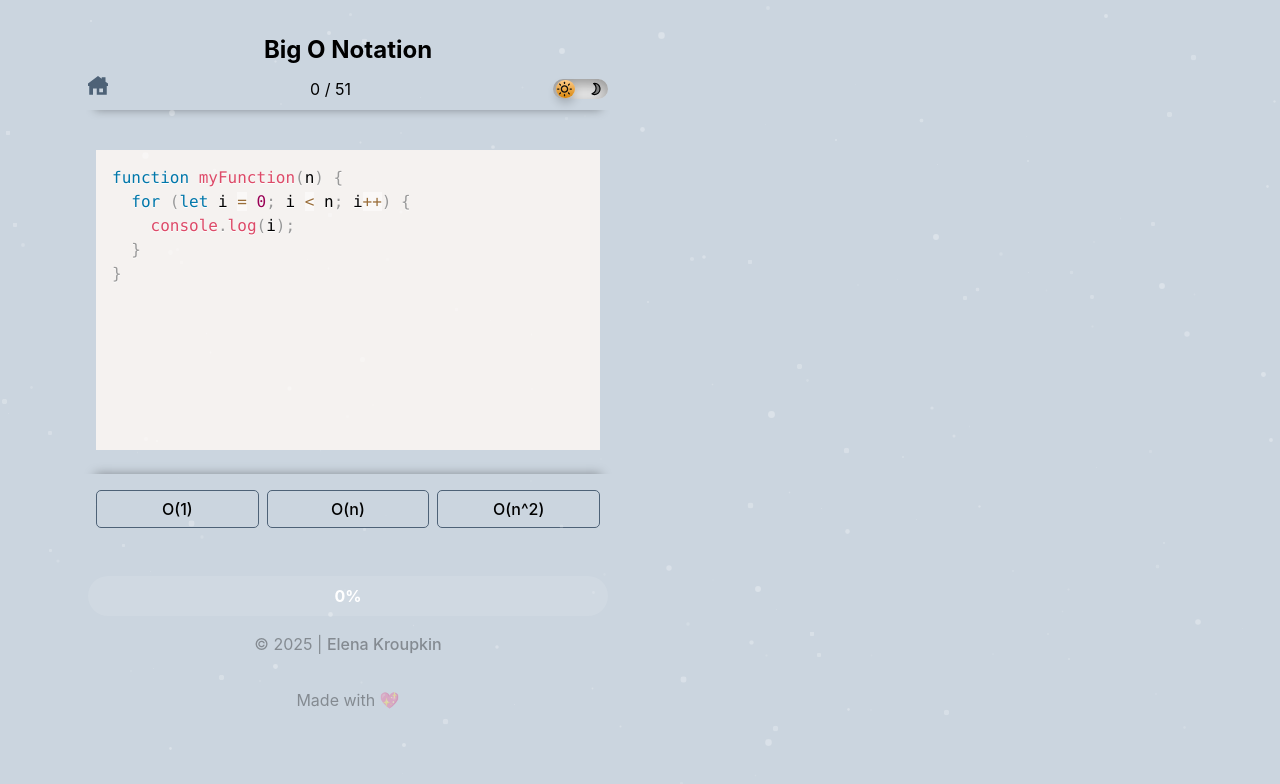
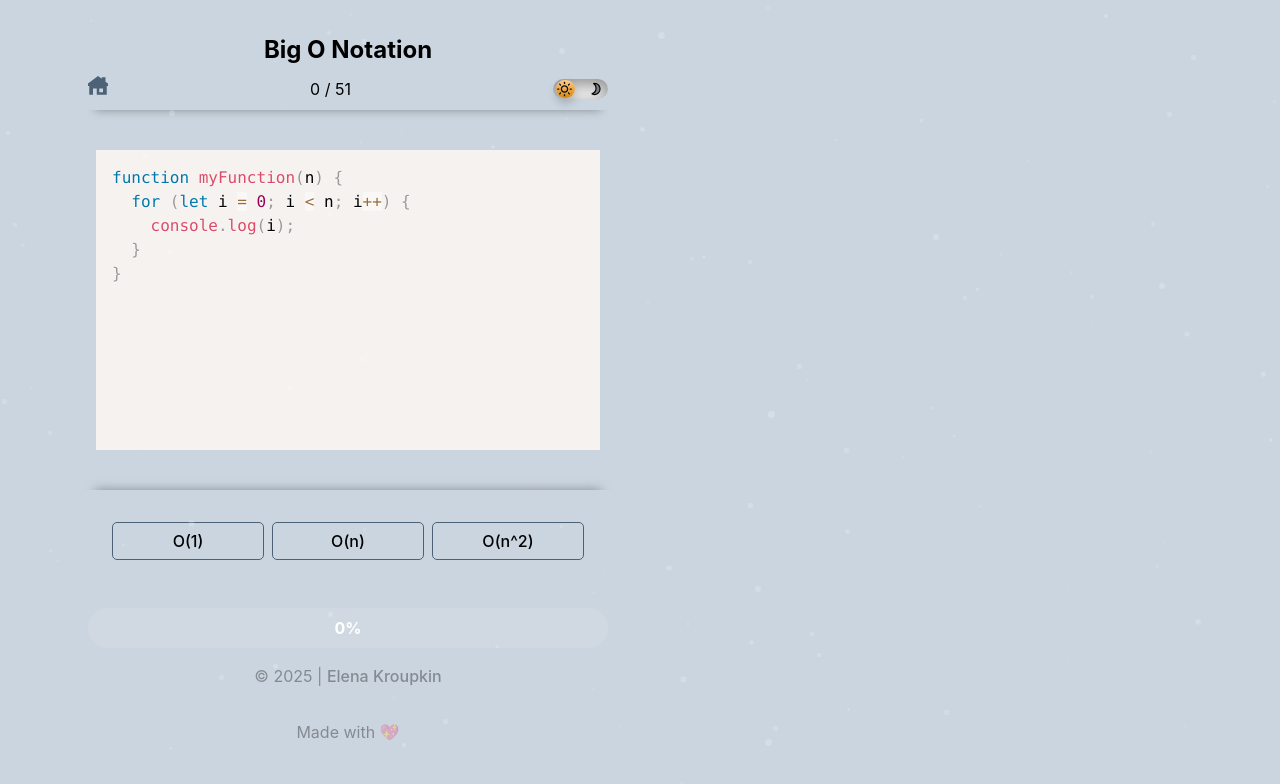
Before and after one commit to pocpat/BigO-game, a React (Vite) app: page / in a window 1280 px wide. Both pictures are taken after a click on the button "Perfect Run". Shown: the top 784 px of the page. Built offline with nearby package versions, Linux system fonts and the light colour scheme.

Commit message:
footer layout update, code cleanup

```diff
--- a/src/App.css
+++ b/src/App.css
@@ -7,7 +7,7 @@
   --border-color: rgb(78, 98, 119);
   --box-shadow: rgba(0, 0, 0, 0.35);
   --progress-bar: rgba(78, 98, 119, 0.5);
-  --stars-color: rgba(255, 255, 255, 0.3);
+  --stars-color: rgba(255, 255, 255, 0.2);
   font-size: 16px;
 }
 
@@ -140,7 +140,9 @@
   display: grid;
   grid-template-columns: repeat(auto-fit, minmax(50px, 1fr));
   gap: 0.5rem;
-  padding: 1rem;
+  margin-top: 1rem;
+  padding: 2rem;
+
   box-shadow: 0px -15px 10px -15px var(--box-shadow);
 }
 
@@ -149,7 +151,7 @@
   justify-content: space-between;
   flex-direction: column;
   padding: 0.5rem;
-  padding-top: 2rem;
+  padding-top: 1rem;
 
 }
 
```
